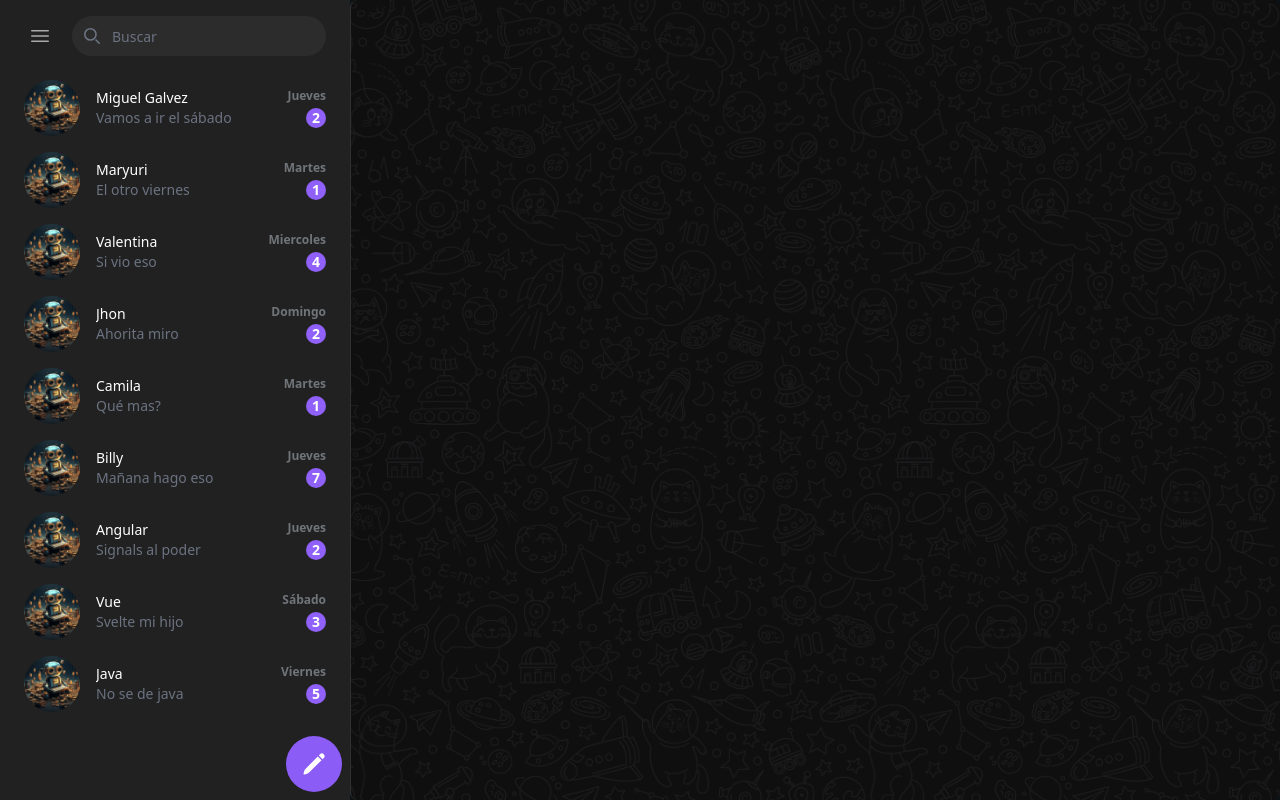
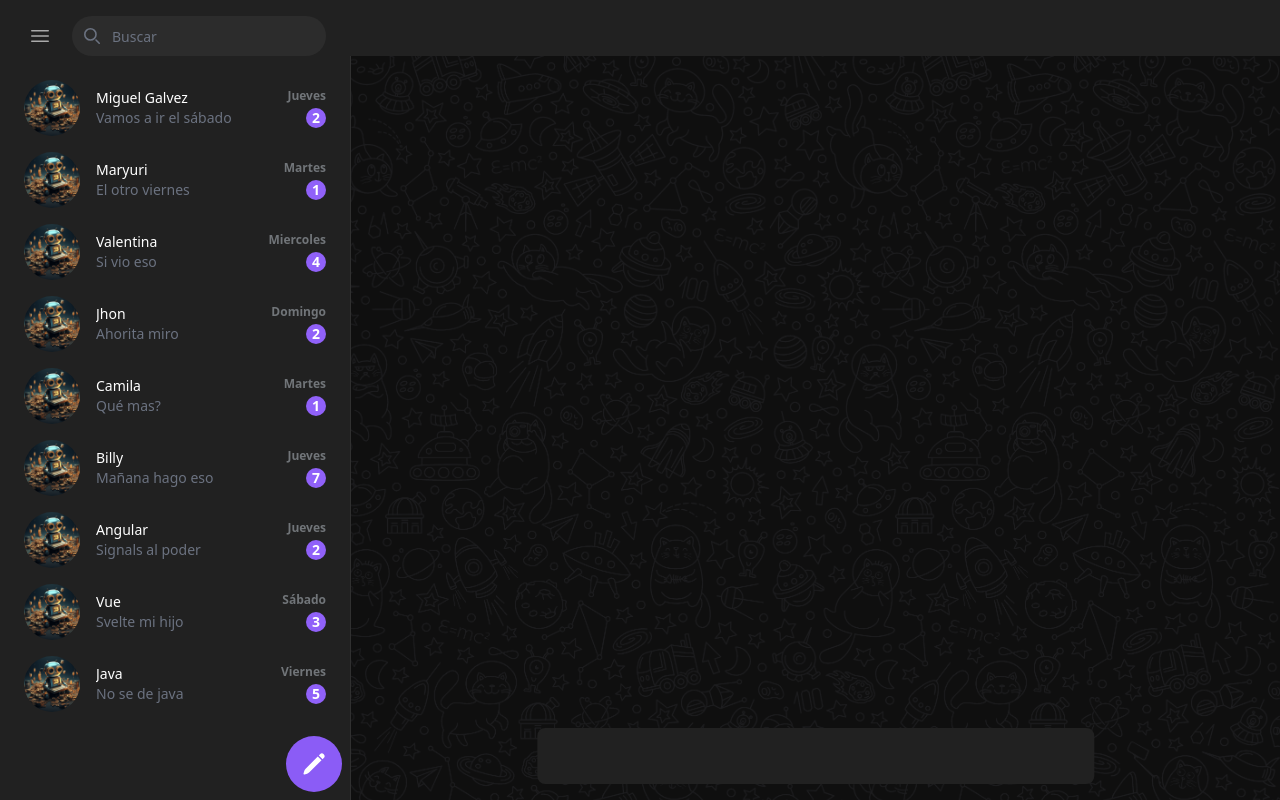
Before and after one commit to magq2002/chatWeb, an Angular app: page / in a window 1280 px wide. Built offline with nearby package versions, Linux system fonts and the light colour scheme.

Commit message:
Develop brach created

```diff
--- a/src/app/app-routing.module.ts
+++ b/src/app/app-routing.module.ts
@@ -1,7 +1,9 @@
 import { NgModule } from '@angular/core';
 import { RouterModule, Routes } from '@angular/router';
 
-const routes: Routes = [];
+const routes: Routes = [
+
+];
 
 @NgModule({
   imports: [RouterModule.forRoot(routes)],
--- a/src/app/shared/components/layout/layout.component.css
+++ b/src/app/shared/components/layout/layout.component.css
@@ -1,9 +1,12 @@
 #app {
     display: grid;
     grid-template-areas:
-        "aside main main";
+        "aside nav nav"
+        "aside main main"
+        "aside controls controls";
         grid-template-columns: 350px 1fr;
-        grid-template-rows: 1fr auto;
+        grid-template-rows: 56px 1fr auto;
+        height: 100vh;
 }
 
 .bg-chat {
@@ -13,3 +16,8 @@
     background-repeat: repeat;
     border-left: 1px solid rgb(48,48,48);
 }
+
+footer {
+    left: 50%;
+    transform: translateX(-50%);
+}
--- a/src/app/shared/components/layout/layout.component.html
+++ b/src/app/shared/components/layout/layout.component.html
@@ -1,7 +1,18 @@
 <div id="app" class="relative h-screen">
+
     <aside class="[grid-area:aside] bg-[#212121] flex-col flex overflow-y-auto">
         <shared-aside-menu></shared-aside-menu>
     </aside>
-    <main class="[grid-area:main] rounded-lg bg-[#0F0F0F] overflow-y-auto bg-chat">
+
+    <nav class="[grid-area:nav] bg-[#212121] h-14">
+
+    </nav>
+
+    <main class="[grid-area:main] relative bg-[#0F0F0F] overflow-y-auto bg-chat">
+        <footer class="[grid-area:controls] absolute bottom-4 bg-[#212121] h-14 w-3/5 rounded-lg">
+        </footer>
+        <!-- <router-outlet></router-outlet> -->
     </main>
+
+
 </div>
```
